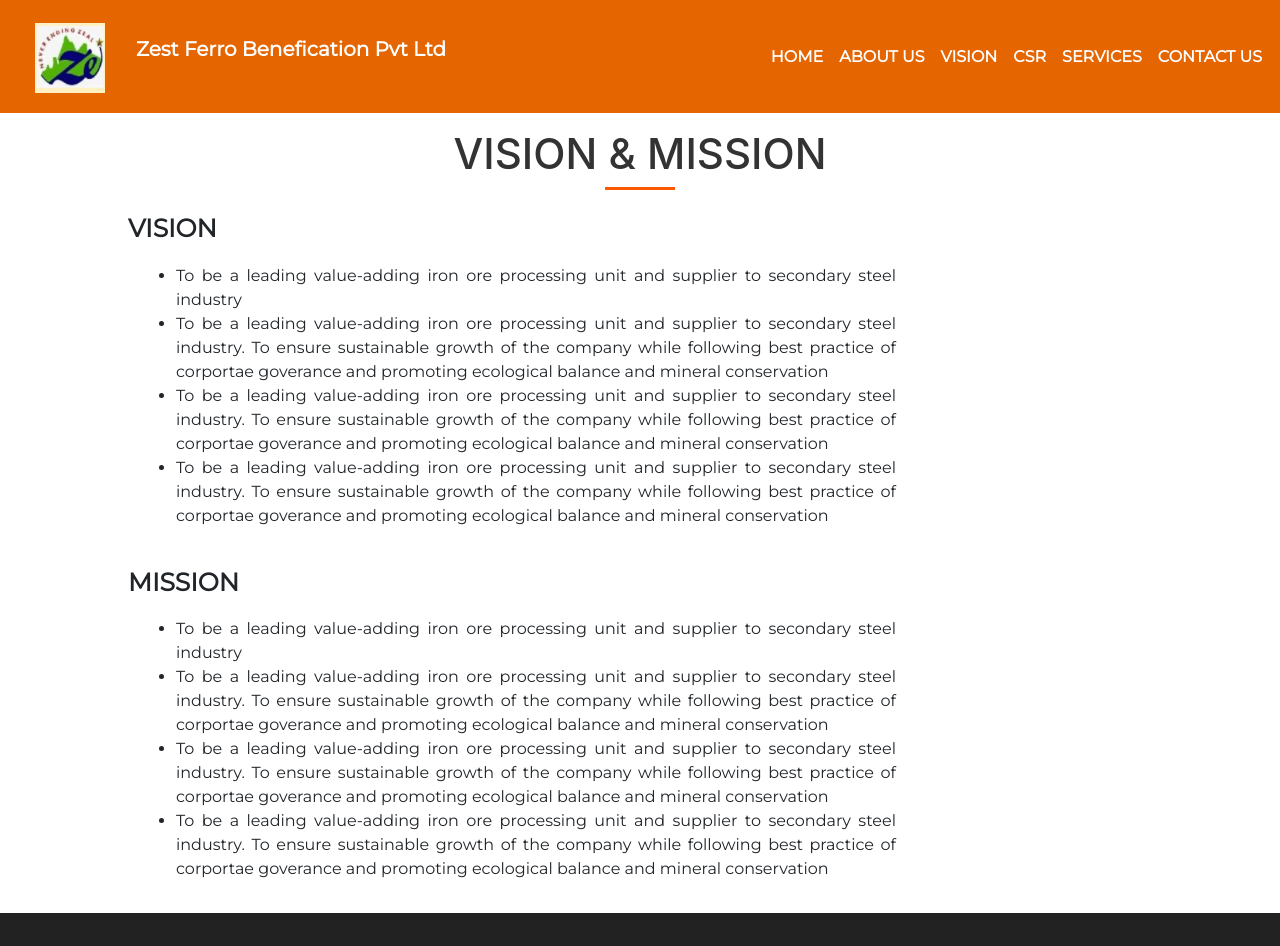
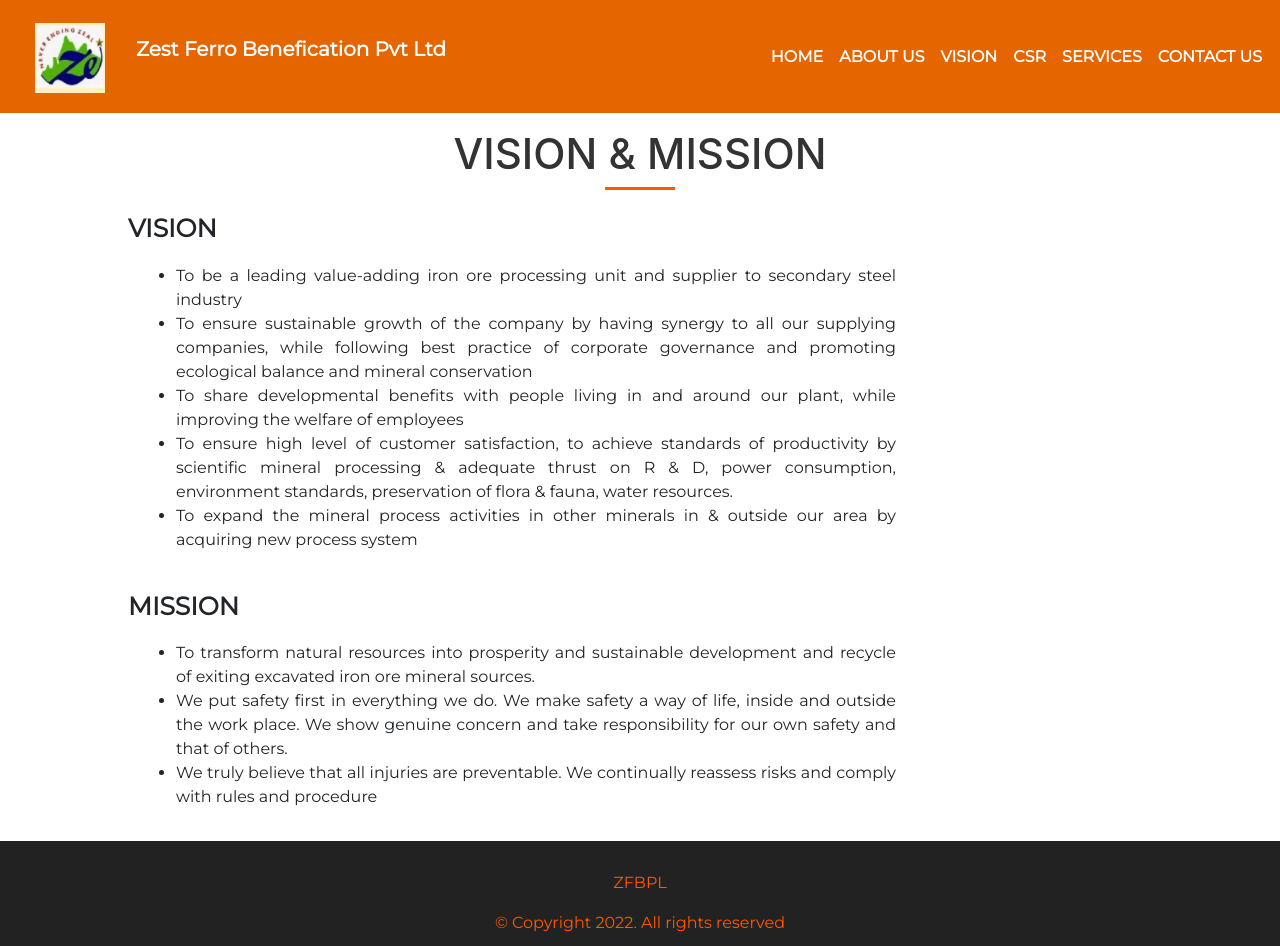
Before and after one commit to Rajathjagatap/ZFBPL, a React (Create React App) app: page /vision in a window 1280 px wide. Shown: the top 946 px of the page. Built offline with nearby package versions, Linux system fonts and the light colour scheme.

Commit message:
updated vision and mission

```diff
--- a/src/components/Vision/index.js
+++ b/src/components/Vision/index.js
@@ -19,12 +19,10 @@ class Vision extends React.Component{
                         <div className='col-md-9 col-sm-12'>
                         <ul style={{paddingLeft:'3rem'}}>
                             <li className='font_family_montserrat text-align'>To be a leading value-adding iron ore processing unit and supplier to secondary steel industry</li>
-                            <li className='font_family_montserrat text-align'>To be a leading value-adding iron ore processing unit and supplier to secondary steel industry. To ensure sustainable growth of the company
-                            while following best practice of corportae goverance and promoting ecological balance and mineral conservation</li>
-                            <li className='font_family_montserrat text-align'>To be a leading value-adding iron ore processing unit and supplier to secondary steel industry. To ensure sustainable growth of the company
-                            while following best practice of corportae goverance and promoting ecological balance and mineral conservation</li>
-                            <li className='font_family_montserrat text-align'>To be a leading value-adding iron ore processing unit and supplier to secondary steel industry. To ensure sustainable growth of the company
-                            while following best practice of corportae goverance and promoting ecological balance and mineral conservation</li>
+                            <li className='font_family_montserrat text-align'>To ensure sustainable growth of the company by having synergy to all our supplying companies, while following best practice of corporate governance and promoting ecological balance and mineral conservation</li>
+                            <li className='font_family_montserrat text-align'>To share developmental benefits with people living in and around our plant, while improving the welfare of employees</li>
+                            <li className='font_family_montserrat text-align'>To ensure high level of customer satisfaction, to achieve standards of productivity by scientific mineral processing & adequate thrust on R & D, power consumption, environment standards, preservation of flora & fauna, water resources.</li>
+                            <li className='font_family_montserrat text-align'>To expand the mineral process activities in other minerals in & outside our area by acquiring new process system</li>
                         </ul>
                         </div>
                 </div>
@@ -33,13 +31,10 @@ class Vision extends React.Component{
                         <p className='font_family_montserrat_bold' style={{fontSize:'25px'}}>MISSION</p>
                         <div className='col-md-9 col-sm-12'>
                         <ul style={{paddingLeft:'3rem'}}>
-                            <li className='font_family_montserrat text-align'>To be a leading value-adding iron ore processing unit and supplier to secondary steel industry</li>
-                            <li className='font_family_montserrat text-align'>To be a leading value-adding iron ore processing unit and supplier to secondary steel industry. To ensure sustainable growth of the company
-                            while following best practice of corportae goverance and promoting ecological balance and mineral conservation</li>
-                            <li className='font_family_montserrat text-align'>To be a leading value-adding iron ore processing unit and supplier to secondary steel industry. To ensure sustainable growth of the company
-                            while following best practice of corportae goverance and promoting ecological balance and mineral conservation</li>
-                            <li className='font_family_montserrat text-align'>To be a leading value-adding iron ore processing unit and supplier to secondary steel industry. To ensure sustainable growth of the company
-                            while following best practice of corportae goverance and promoting ecological balance and mineral conservation</li>
+                            <li className='font_family_montserrat text-align'>To transform natural resources into prosperity and sustainable development and recycle of exiting excavated iron ore mineral sources.</li>
+                            <li className='font_family_montserrat text-align'>We put safety first in everything we do. We make safety a way of life, inside and outside the work place. We show genuine concern and take responsibility for our own safety and that of others.</li>
+                            <li className='font_family_montserrat text-align'> We truly believe that all injuries are preventable.
+                             We continually reassess risks and comply with rules and procedure</li>
                         </ul>
                         </div>
                 </div>
```
